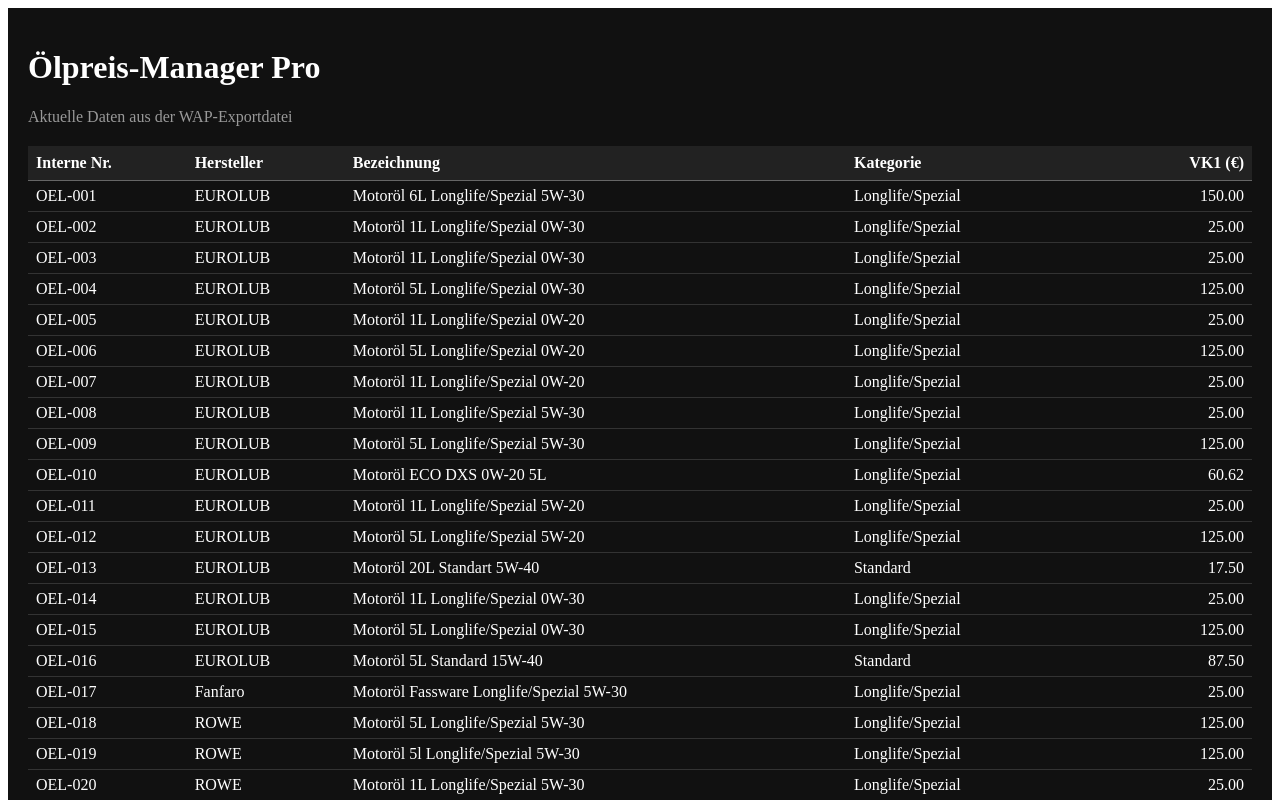
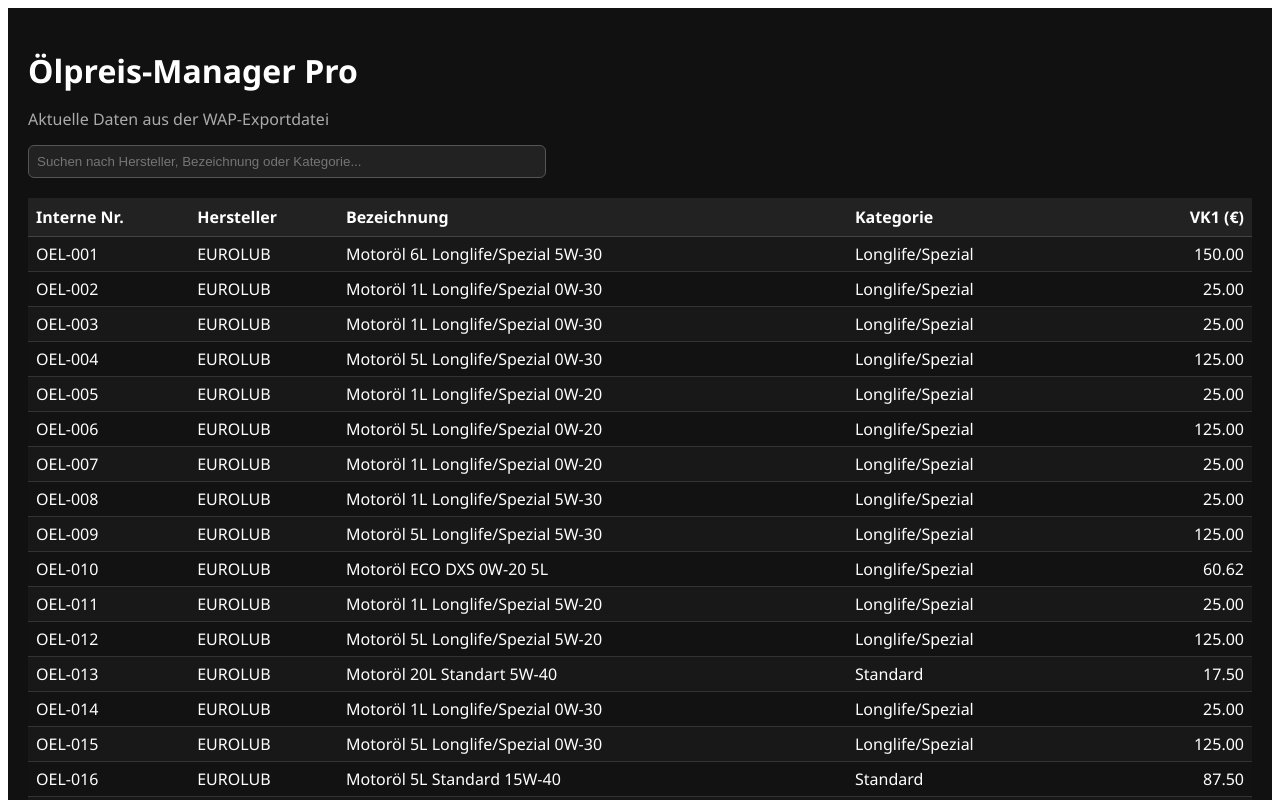
Before and after one commit to McLovin84de/Oelpreis-Manager-Pro, a React (Vite) app: page / in a window 1280 px wide. Shown: the top 800 px of the page. Built offline with nearby package versions, Linux system fonts and the light colour scheme.

Commit message:
Update App.jsx: neue Oberfläche mit Suche und stabiler JSON-Anzeige

```diff
--- a/src/App.jsx
+++ b/src/App.jsx
@@ -2,6 +2,8 @@
 
 function App() {
   const [data, setData] = useState([]);
+  const [filtered, setFiltered] = useState([]);
+  const [search, setSearch] = useState("");
   const [loading, setLoading] = useState(true);
   const [error, setError] = useState(null);
 
@@ -13,6 +15,7 @@
       })
       .then((json) => {
         setData(json);
+        setFiltered(json);
         setLoading(false);
       })
       .catch((err) => {
@@ -22,47 +25,62 @@
       });
   }, []);
 
-  if (loading) {
-    return (
-      <div style={{ color: "white", padding: "20px" }}>
-        <h1>Ölpreis-Manager Pro</h1>
-        <p>Daten werden geladen...</p>
-      </div>
+  const handleSearch = (value) => {
+    setSearch(value);
+    const lower = value.toLowerCase();
+    const result = data.filter(
+      (öl) =>
+        (öl.hersteller && öl.hersteller.toLowerCase().includes(lower)) ||
+        (öl.bezeichnung && öl.bezeichnung.toLowerCase().includes(lower)) ||
+        (öl.kategorie && öl.kategorie.toLowerCase().includes(lower)) ||
+        (öl.interne_nummer && öl.interne_nummer.toLowerCase().includes(lower))
     );
-  }
+    setFiltered(result);
+  };
 
-  if (error) {
-    return (
-      <div style={{ color: "white", padding: "20px" }}>
-        <h1>Ölpreis-Manager Pro</h1>
-        <p style={{ color: "red" }}>Fehler: {error}</p>
-      </div>
-    );
-  }
+  if (loading) return <div style={{ color: "white", padding: 20 }}>Daten werden geladen...</div>;
+  if (error) return <div style={{ color: "red", padding: 20 }}>Fehler: {error}</div>;
 
   return (
-    <div style={{ color: "white", padding: "20px", backgroundColor: "#111", minHeight: "100vh" }}>
-      <h1>Ölpreis-Manager Pro</h1>
-      <p style={{ color: "#999" }}>Aktuelle Daten aus der WAP-Exportdatei</p>
+    <div style={{ fontFamily: "Segoe UI, sans-serif", backgroundColor: "#111", color: "#fff", minHeight: "100vh", padding: "20px" }}>
+      <h1 style={{ marginBottom: "5px" }}>Ölpreis-Manager Pro</h1>
+      <p style={{ color: "#aaa", marginBottom: "15px" }}>Aktuelle Daten aus der WAP-Exportdatei</p>
 
-      {data.length > 0 ? (
-        <table style={{ width: "100%", borderCollapse: "collapse", marginTop: "20px" }}>
+      <input
+        type="text"
+        value={search}
+        onChange={(e) => handleSearch(e.target.value)}
+        placeholder="Suchen nach Hersteller, Bezeichnung oder Kategorie..."
+        style={{
+          width: "100%",
+          maxWidth: "500px",
+          padding: "8px",
+          marginBottom: "20px",
+          borderRadius: "6px",
+          border: "1px solid #555",
+          backgroundColor: "#222",
+          color: "white",
+        }}
+      />
+
+      <table style={{ width: "100%", borderCollapse: "collapse" }}>
         <thead>
           <tr style={{ backgroundColor: "#222" }}>
-              <th style={{ borderBottom: "1px solid #666", padding: "8px", textAlign: "left" }}>Interne Nr.</th>
-              <th style={{ borderBottom: "1px solid #666", padding: "8px", textAlign: "left" }}>Hersteller</th>
-              <th style={{ borderBottom: "1px solid #666", padding: "8px", textAlign: "left" }}>Bezeichnung</th>
-              <th style={{ borderBottom: "1px solid #666", padding: "8px", textAlign: "left" }}>Kategorie</th>
-              <th style={{ borderBottom: "1px solid #666", padding: "8px", textAlign: "right" }}>VK1 (€)</th>
+            <th style={{ borderBottom: "1px solid #444", padding: "8px", textAlign: "left" }}>Interne Nr.</th>
+            <th style={{ borderBottom: "1px solid #444", padding: "8px", textAlign: "left" }}>Hersteller</th>
+            <th style={{ borderBottom: "1px solid #444", padding: "8px", textAlign: "left" }}>Bezeichnung</th>
+            <th style={{ borderBottom: "1px solid #444", padding: "8px", textAlign: "left" }}>Kategorie</th>
+            <th style={{ borderBottom: "1px solid #444", padding: "8px", textAlign: "right" }}>VK1 (€)</th>
           </tr>
         </thead>
         <tbody>
-            {data.map((öl, index) => {
+          {filtered.length > 0 ? (
+            filtered.map((öl, i) => {
               const vk1 = parseFloat(öl.vk1);
               const vkDisplay = isNaN(vk1) ? "–" : vk1.toFixed(2);
 
               return (
-                <tr key={index} style={{ borderBottom: "1px solid #333" }}>
+                <tr key={i} style={{ borderBottom: "1px solid #333", backgroundColor: i % 2 === 0 ? "#181818" : "#121212" }}>
                   <td style={{ padding: "6px 8px" }}>{öl.interne_nummer || "–"}</td>
                   <td style={{ padding: "6px 8px" }}>{öl.hersteller || "–"}</td>
                   <td style={{ padding: "6px 8px" }}>{öl.bezeichnung || "–"}</td>
@@ -70,12 +88,16 @@
                   <td style={{ padding: "6px 8px", textAlign: "right" }}>{vkDisplay}</td>
                 </tr>
               );
-            })}
+            })
+          ) : (
+            <tr>
+              <td colSpan="5" style={{ textAlign: "center", padding: "15px", color: "#888" }}>
+                Keine passenden Ergebnisse gefunden.
+              </td>
+            </tr>
+          )}
         </tbody>
       </table>
-      ) : (
-        <p>Keine Daten gefunden.</p>
-      )}
     </div>
   );
 }
```
Lines whose indentation alone changed are shown as unchanged.
